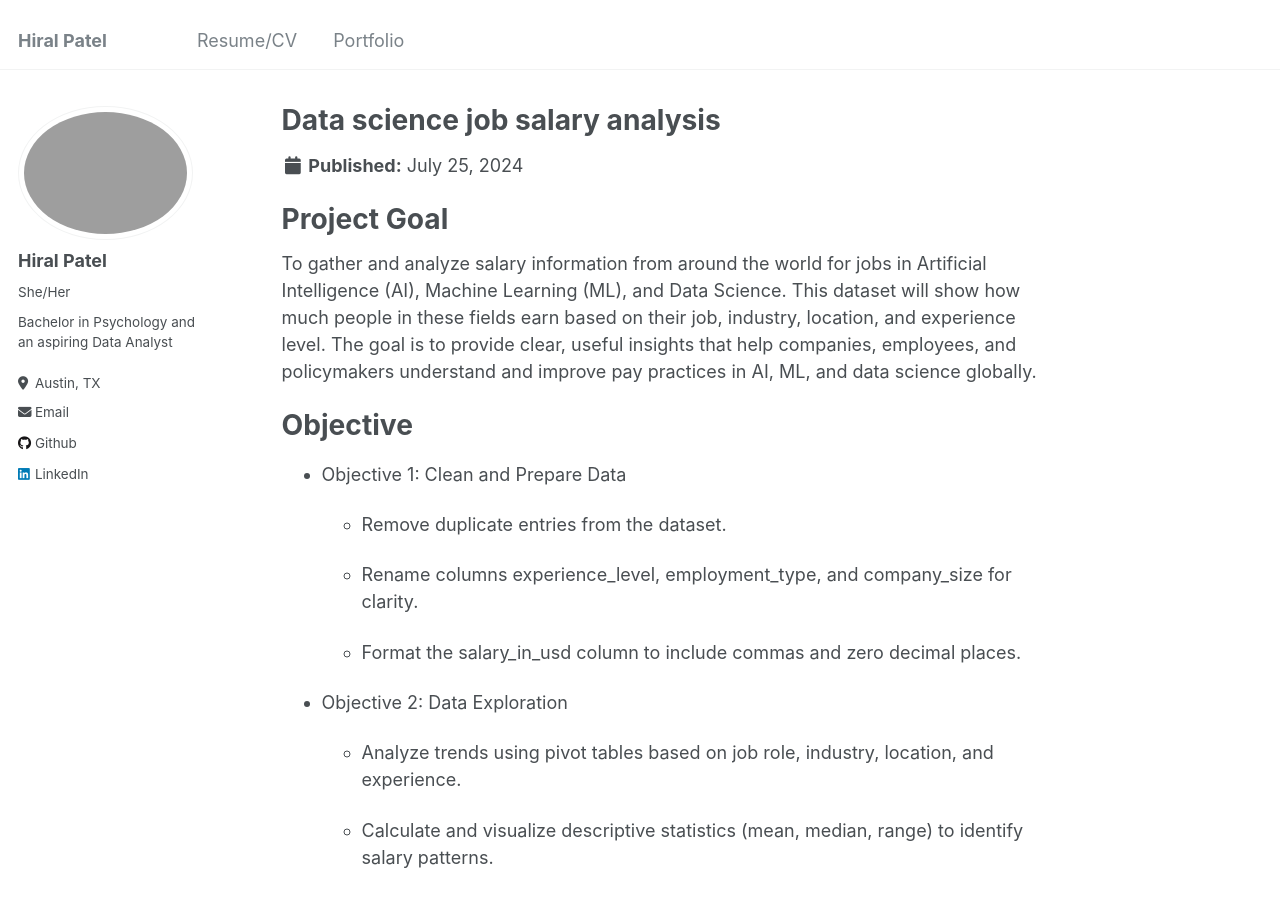
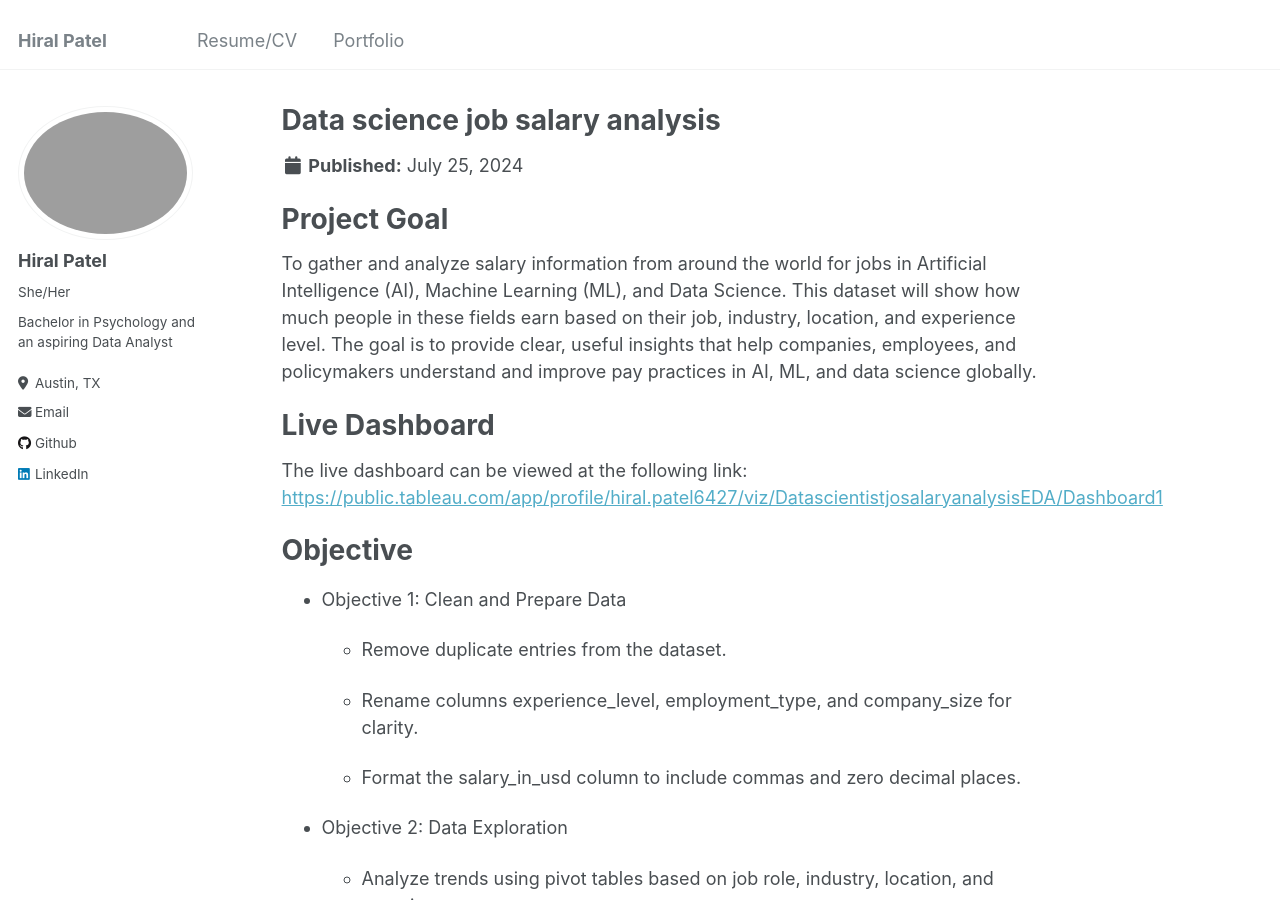
Before and after one commit to hiral-patel-da/hiral-patel-da.github.io, a Jekyll site: the page built from _portfolio/portfolio-1.md, in a window 1280 px wide and 900 px high. Built offline with Jekyll 4.4.1, drawn with Linux system fonts in a browser that asks for light colours.

Commit message:
live dashboard link

```diff
--- a/_portfolio/portfolio-1.md
+++ b/_portfolio/portfolio-1.md
@@ -6,6 +6,10 @@ collection: portfolio
 # Project Goal
 
 To gather and analyze salary information from around the world for jobs in Artificial Intelligence (AI), Machine Learning (ML), and Data Science. This dataset will show how much people in these fields earn based on their job, industry, location, and experience level. The goal is to provide clear, useful insights that help companies, employees, and policymakers understand and improve pay practices in AI, ML, and data science globally.
+
+# Live Dashboard
+
+The live dashboard can be viewed at the following link: <https://public.tableau.com/app/profile/hiral.patel6427/viz/DatascientistjosalaryanalysisEDA/Dashboard1>
 
 # Objective
 
```
